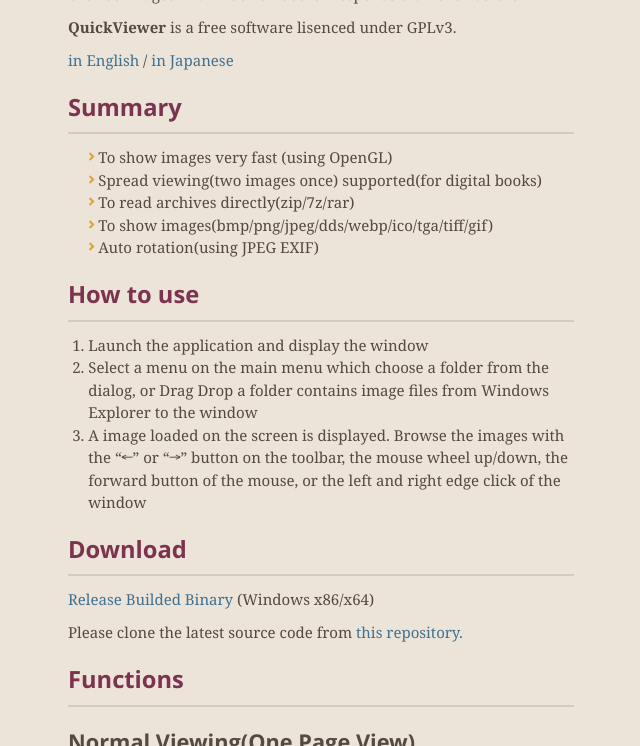
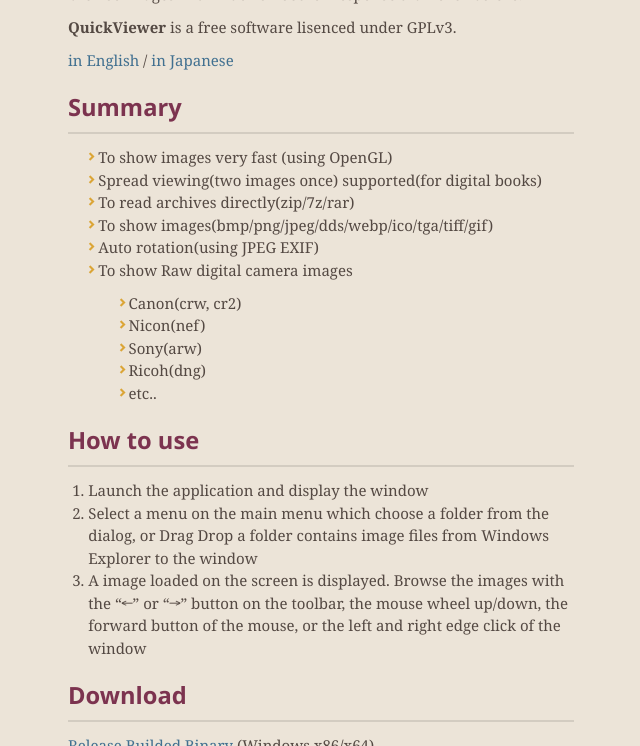
Before and after one commit to kanryu/quickviewer, a Jekyll site: the page built from docs/index.md, in a window 1280 px wide and 900 px high, scrolled down 407 px, cut to the strip 0-746 px from the top of the window. Shown: the whole strip, without its empty margins (319-959 px from the left). Built offline with Jekyll 4.4.1, drawn with Linux system fonts in a browser that asks for light colours; nearby versions of some CDN libraries; our own code applies the rules of GitHub Pages for plain Markdown files.

Commit message:
Update index.md

```diff
--- a/docs/index.md
+++ b/docs/index.md
@@ -21,6 +21,12 @@ You can browse images with much smoother response than ever before.
  - To read archives directly(zip/7z/rar)
  - To show images(bmp/png/jpeg/dds/webp/ico/tga/tiff/gif)
  - Auto rotation(using JPEG EXIF)
+ - To show Raw digital camera images
+   - Canon(crw, cr2)
+   - Nicon(nef)
+   - Sony(arw)
+   - Ricoh(dng)
+   - etc..
 
 
 ## How to use
```
